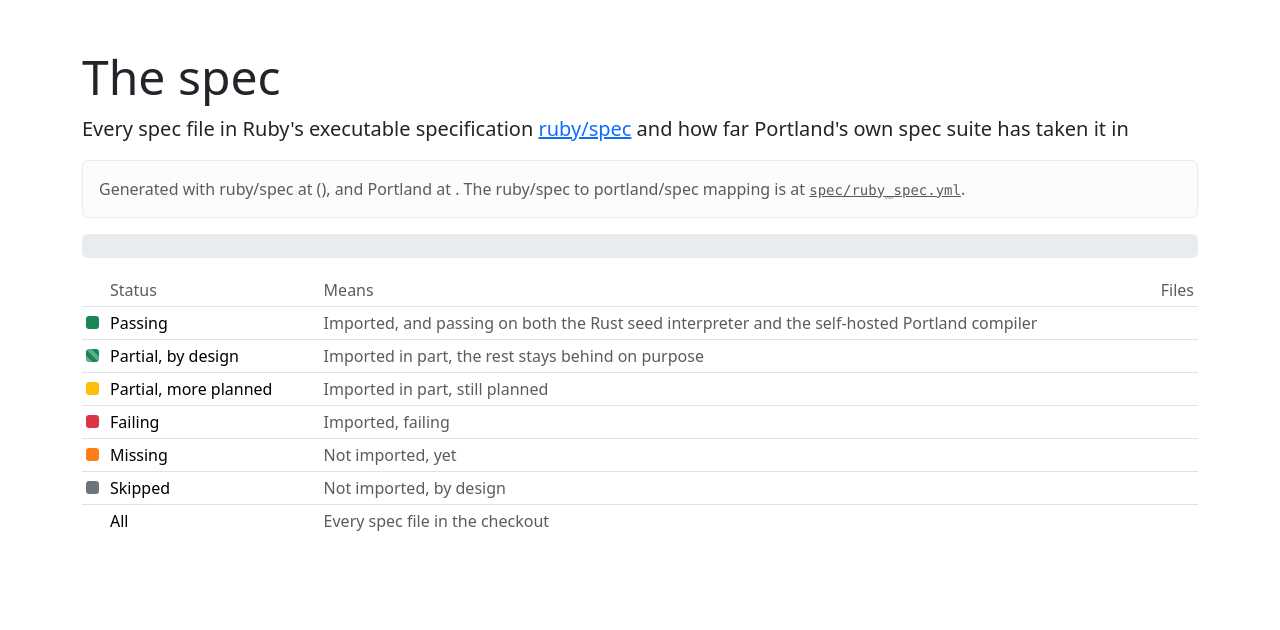
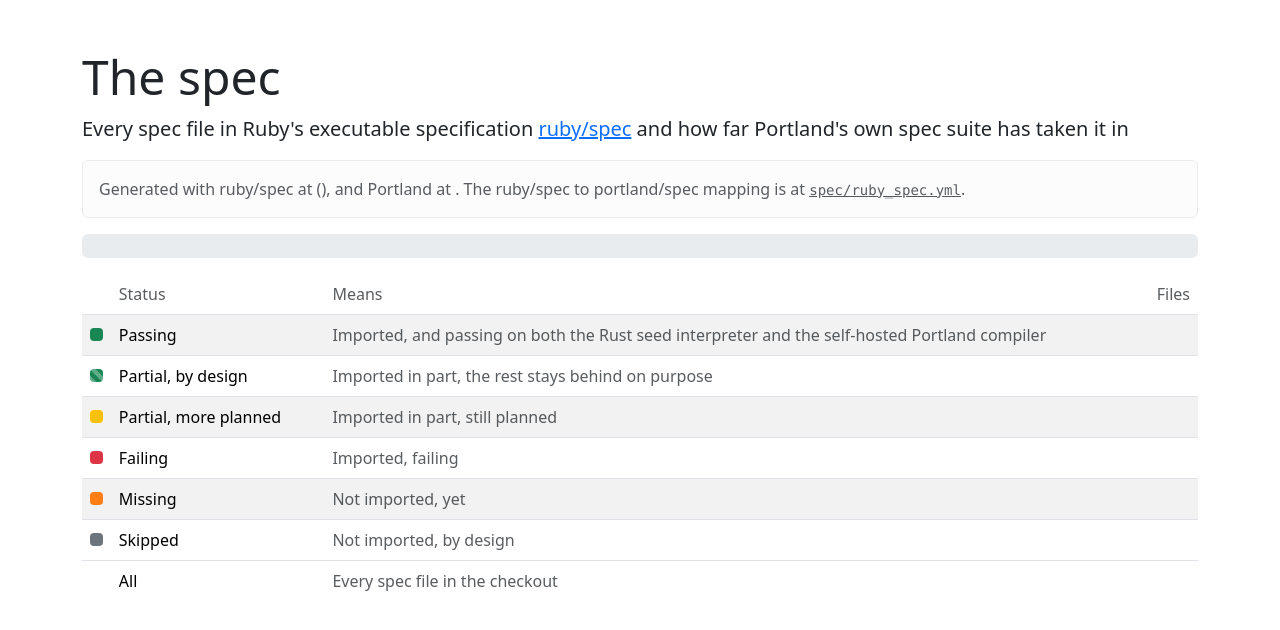
Before and after one commit to portlandlang/portlandlang.com, a Jekyll site: the page built from spec.html, in a window 1280 px wide. Shown: the top 630 px of the page. Built offline with Jekyll 4.4.1, drawn with Linux system fonts in a browser that asks for light colours.

Commit message:
Source formatting and visual styles

```diff
--- a/assets/css/main.css
+++ b/assets/css/main.css
@@ -37,29 +37,54 @@ Bootstrap's own palette variables, so dark mode follows.
 .status-bar .progress-bar { width: 100%; }
 
 .status-swatch {
-  border-radius: 0.2rem;
-  display: inline-block;
   height: 0.8rem;
   vertical-align: baseline;
   width: 0.8rem;
 }
 
-.status-legend .legend-swatch { width: 1.5rem; }
-.status-legend .legend-count  { font-variant-numeric: tabular-nums; }
-.status-legend .legend-label  { padding-right: 1.5rem; white-space: nowrap; }
-.status-legend .legend-means  { padding-right: 1.5rem; }
-.status-legend tfoot td       { border-bottom: 0; }
+.status-legend {
+  .legend-swatch { width: 1.5rem; }
+  .legend-count  { font-variant-numeric: tabular-nums; }
+  .legend-label  { padding-right: 1.5rem; white-space: nowrap; }
+  .legend-means  { padding-right: 1.5rem; }
+  tfoot td       { border-bottom: 0; }
+}
 
-details.area { margin-top: 2.5rem; }
-details.area > summary {
+details.area {
+  margin-top: 2.5rem;
+
+  & > summary {
     cursor: pointer;
     margin-bottom: 0.5rem;
+
+    & .area-name  { margin-right: 0.5rem; }
+    & .status-bar { margin-top: 0.5rem; }
   }
-details.area > summary .area-name  { margin-right: 0.5rem; }
-details.area > summary .status-bar { margin-top: 0.5rem; }
+}
 
-details.directory { border-bottom: 1px solid var(--bs-border-color); }
-details.directory summary {
+/* The `#` permalink beside each name */
+.anchor {
+  color: var(--bs-secondary-color);
+  opacity: 0.4;
+  text-decoration: none;
+
+  &:hover,
+  &:focus {
+    color: var(--bs-white);
+    opacity: 1;
+  }
+}
+
+details.area,
+tr[id] { scroll-margin-top: 1rem; }
+
+tr:target > td { background-color: var(--bs-warning-bg-subtle); }
+
+details.directory {
+  scroll-margin-top: 1rem;
+  border-bottom: 1px solid var(--bs-border-color);
+
+  summary {
     align-items: center;
     cursor: pointer;
     display: grid;
@@ -68,35 +93,15 @@ details.directory summary {
     padding: 0.4rem 0;
   }
 
-/* The `#` permalink beside each name */
-.anchor {
-  color: var(--bs-secondary-color);
-  opacity: 0.4;
-  text-decoration: none;
-}
-
-.anchor:hover, .anchor:focus            { opacity: 1; }
-details.area, details.directory, tr[id] { scroll-margin-top: 1rem; }
-tr:target > td                          { background-color: var(--bs-warning-bg-subtle); }
-
-/* The name, then its `#`: a long name ellipsizes and the `#` stays put. */
-details.directory .directory-label {
+  .directory-label {
     display: flex;
     gap: 0.3rem;
     min-width: 0;
   }
 
-details.directory .directory-name {
-  overflow: hidden;
-  text-overflow: ellipsis;
-  white-space: nowrap;
+  table { margin: 0.25rem 0 1rem; }
 }
 
-details.directory .directory-count { text-align: right; }
-details.directory table            { margin: 0.25rem 0 1rem; }
-
-.file-status         { width: 1.5rem; }
-.file-name           { width: 14rem; }
-.file-examples       { text-align: right; width: 3rem; }
-.file-detail .pdx    { margin-right: 0.75rem; }
-.file-detail .reason { color: var(--bs-secondary-color); font-size: 0.875rem; }
+.file-status   { width: 1.5rem; }
+.file-name     { width: 17rem; }
+.file-examples { width: 3rem; }
--- a/spec.html
+++ b/spec.html
@@ -21,7 +21,7 @@ wide: true
 
 {% include status_bar.html totals=dashboard.totals size="large" %}
 
-<table class="table table-sm align-top status-legend mt-3">
+<table class="table table-striped align-top status-legend mt-3">
   <thead>
     <tr>
       <th scope="col"><span class="visually-hidden">Color</span></th>
@@ -34,7 +34,7 @@ wide: true
   <tbody>
     {%- for status in site.data.statuses %}
       <tr>
-        <td class="legend-swatch"><span class="status-swatch status-{{ status.color }}"></span></td>
+        <td class="legend-swatch"><span class="status-swatch d-inline-block rounded-1 status-{{ status.color }}"></span></td>
         <td class="legend-label">{{ status.label }}</td>
         <td class="legend-means text-body-secondary">{{ status.description }}</td>
         <td class="legend-count text-end">{{ dashboard.totals[status.key] }}</td>
@@ -55,9 +55,10 @@ wide: true
 {% for area in dashboard.areas %}
   <details class="area" id="{{ area.anchor }}">
     <summary>
+      <a class="anchor" href="#{{ area.anchor }}" aria-label="Link to {{ area.name }}">#</a>
+
       <span class="area-name h3">{{ area.name }}</span>
       <span class="text-body-secondary">{{ area.totals.files }} files</span>
-      <a class="anchor" href="#{{ area.anchor }}" aria-label="Link to {{ area.name }}">#</a>
 
       {% include status_bar.html totals=area.totals %}
     </summary>
@@ -76,11 +77,11 @@ wide: true
             {%- assign short_name = directory.name | remove_first: area_prefix %}
 
             <span class="directory-label">
+              <a class="anchor" href="#{{ directory.anchor }}" aria-label="Link to {{ directory.name }}">#</a>
               <span class="directory-name" title="{{ directory.name }}">{{ short_name }}</span>
-              <a class="anchor" href="#{{ directory.anchor }}" aria-label="Link to {{ directory.name }}">#</a>
             </span>
 
-            <span class="directory-count text-body-secondary">{{ directory.totals.files }}</span>
+            <span class="directory-count text-end text-body-secondary">{{ directory.totals.files }}</span>
 
             {% include status_bar.html totals=directory.totals size="small" %}
           </summary>
```
Also changed, not shown: _includes/spec_files.html (+27 -7 lines). Lines whose indentation alone changed are shown as unchanged.
